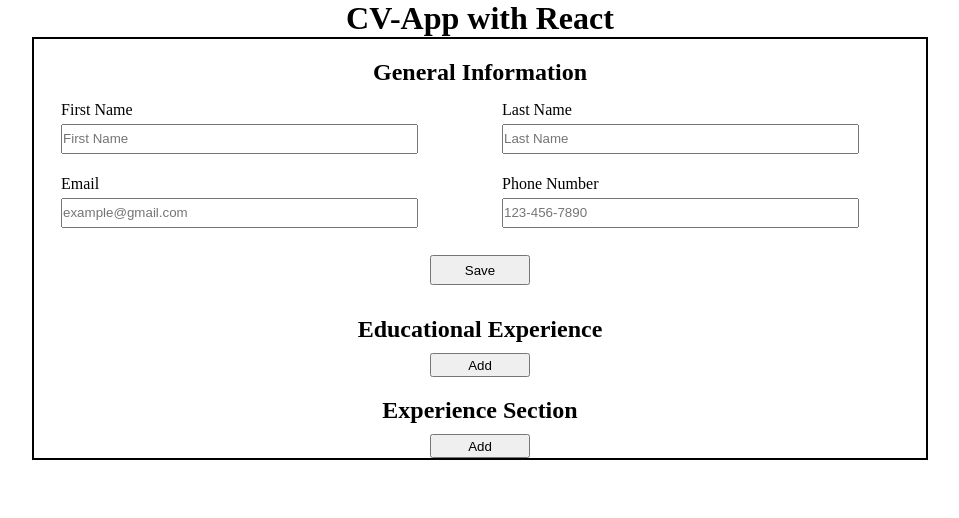
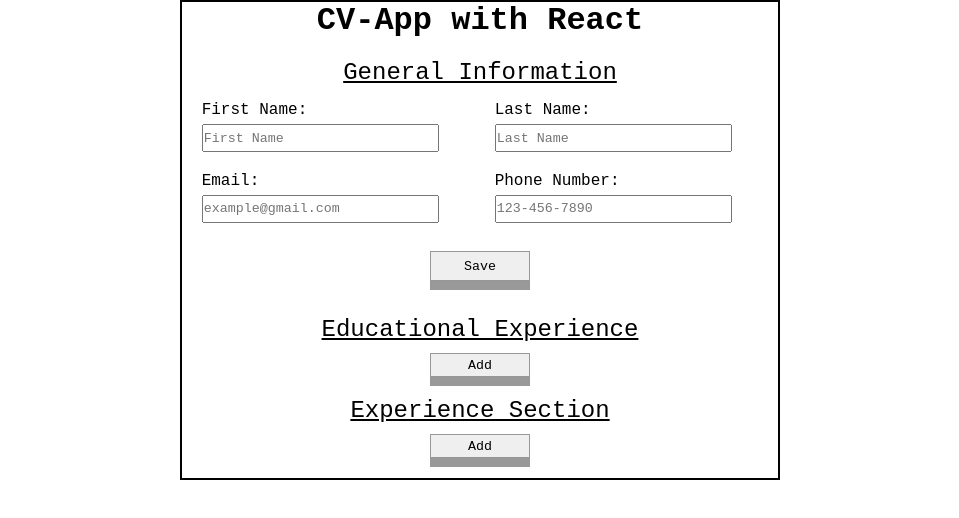
Before and after one commit to S460s/cv-app, a React (Create React App) app: page / in a window 1280 px wide. Shown: the top 518 px of the page, without its empty margins (160-1119 px from the left). Built offline with nearby package versions, Linux system fonts and the light colour scheme.

Commit message:
Worked on css

```diff
--- a/src/App.js
+++ b/src/App.js
@@ -44,10 +44,8 @@ class App extends React.Component {
 
 		return (
 			<div>
-				<header>
+				<main>
 					<h1 className='title'>CV-App with React</h1>
-				</header>
-				<main>
 					<h2 className='subTitle'>General Information</h2>
 					<GeneralSection />
 					<div>
--- a/src/components/GeneralSection.js
+++ b/src/components/GeneralSection.js
@@ -37,7 +37,7 @@ class GeneralSection extends React.Component {
 					lastName={lastName}
 					email={email}
 					phone={phone}
-					handleClick={this.handleSubmit}
+					handleEdit={this.handleSubmit}
 				/>
 			);
 		}
@@ -46,7 +46,7 @@ class GeneralSection extends React.Component {
 			<section className='generalSection'>
 				<form className='section' action='' onSubmit={this.handleSubmit}>
 					<label>
-						<p>First Name</p>
+						<p>First Name:</p>
 						<input
 							type='text'
 							placeholder='First Name'
@@ -58,7 +58,7 @@ class GeneralSection extends React.Component {
 					</label>
 
 					<label>
-						<p>Last Name</p>
+						<p>Last Name:</p>
 						<input
 							type='text'
 							placeholder='Last Name'
@@ -70,7 +70,7 @@ class GeneralSection extends React.Component {
 					</label>
 
 					<label>
-						<p>Email</p>
+						<p>Email:</p>
 						<input
 							type='email'
 							placeholder='example@gmail.com'
@@ -81,7 +81,7 @@ class GeneralSection extends React.Component {
 						/>
 					</label>
 					<label>
-						<p>Phone Number</p>
+						<p>Phone Number:</p>
 						<input
 							type='tel'
 							name='phone'
--- a/src/components/TextSection.js
+++ b/src/components/TextSection.js
@@ -2,32 +2,60 @@ function TextSection(props) {
 	if (props.firstName) {
 		return (
 			<div className='textSection'>
-				<p>First Name: {props.firstName}</p>
-				<p>Last Name: {props.lastName}</p>
-				<p>Email: {props.email}</p>
-				<p>Phone: {props.phone}</p>
-				<i className='far fa-edit' onClick={props.handleClick}></i>
+				<i className='far fa-edit editIcon' onClick={props.handleEdit}></i>
+				<p>
+					<span className='categoryText'>First Name:</span> {props.firstName}
+				</p>
+				<p>
+					<span className='categoryText'>Last Name:</span> {props.lastName}
+				</p>
+				<p>
+					<span className='categoryText'>Email:</span> {props.email}
+				</p>
+				<p>
+					<span className='categoryText'>Phone:</span> {props.phone}
+				</p>
 			</div>
 		);
 	} else if (props.companyName) {
 		return (
 			<div className='textSection'>
-				<p>Company Name: {props.companyName}</p>
-				<p>Position: {props.position}</p>
-				<p>From: {props.from}</p>
-				<p>To: {props.to}</p>
-				<p>Main task/s: {props.tasks}</p>
-				<i className='far fa-edit' onClick={props.handleClick}></i>
+				<i className='far fa-edit editIcon' onClick={props.handleEdit}></i>
+				<p>
+					<span className='categoryText'>Company Name:</span>{' '}
+					{props.companyName}
+				</p>
+				<p>
+					<span className='categoryText'>Position:</span>
+					{props.position}
+				</p>
+				<p>
+					<span className='categoryText'>From:</span> {props.from}
+				</p>
+				<p>
+					<span className='categoryText'>To:</span> {props.to}
+				</p>
+				<p>
+					<span className='categoryText'>Main Task/s:</span> {props.tasks}
+				</p>
 			</div>
 		);
 	} else {
 		return (
 			<div className='textSection'>
-				<p>School Name: {props.schoolName}</p>
-				<p>Study: {props.study}</p>
-				<p>From: {props.from}</p>
-				<p>To: {props.to}</p>
-				<i className='far fa-edit' onClick={props.handleClick}></i>
+				<i className='far fa-edit editIcon' onClick={props.handleEdit}></i>
+				<p>
+					<span className='categoryText'>School Name:</span> {props.schoolName}
+				</p>
+				<p>
+					<span className='categoryText'>Study:</span> {props.study}
+				</p>
+				<p>
+					<span className='categoryText'>From:</span>
+				</p>
+				<p>
+					<span className='categoryText'>To:</span> {props.to}
+				</p>
 			</div>
 		);
 	}
--- a/src/styles/App.css
+++ b/src/styles/App.css
@@ -3,10 +3,35 @@
 	padding: 0;
 	box-sizing: border-box;
 }
+body {
+	font-family: 'Courier New', monospace;
+}
+input {
+	font-family: 'Courier New', monospace;
+}
+
+button {
+	font-family: 'Courier New', monospace;
+	cursor: pointer;
+	text-decoration: none;
+	outline: none;
+	color: black;
+	border: rgba(97, 97, 97, 0.61) solid 1px;
+	box-shadow: 0 9px #999;
+}
+button:hover {
+	background-color: #dadada;
+}
+button:active {
+	background-color: #aaaaaa;
+	box-shadow: 0 5px #666;
+	transform: translateY(4px);
+}
 
 main {
 	border: 2px solid;
-	width: 70vw;
+	width: 60vw;
+	max-width: 600px;
 	height: max-content;
 	margin: auto;
 }
@@ -18,11 +43,15 @@ main {
 .subTitle {
 	text-align: center;
 	margin-top: 20px;
-	margin-bottom: 10px;
+	font-weight: 500;
+	text-decoration: underline;
+	text-decoration-style: solid;
+	padding-bottom: 10px;
 }
 .addBtn {
 	display: block;
 	margin: auto;
 	width: 100px;
 	height: 3vh;
+	margin-bottom: 20px;
 }
--- a/src/styles/GeneralSection.css
+++ /dev/null
@@ -1,5 +0,0 @@
-.generalSection {
-	background-color: cornflowerblue;
-	display: flex;
-	flex-direction: column;
-}
--- a/src/styles/forms.css
+++ b/src/styles/forms.css
@@ -8,8 +8,15 @@
 	padding: 5px;
 }
 
+.section > label {
+	width: 90%;
+	height: 100%;
+	margin: 10px;
+}
+
 .textSection {
 	padding-left: 20px;
+	font-size: large;
 }
 
 .xpSection {
@@ -17,10 +24,14 @@
 	height: max-content;
 }
 
-.section > label {
-	width: 90%;
-	height: 100%;
-	margin: 10px;
+.editIcon {
+	float: right;
+	margin-right: 20px;
+	cursor: pointer;
+}
+
+.categoryText {
+	font-weight: bold;
 }
 
 label > input {
@@ -34,11 +45,13 @@ label > input {
 	height: 30px;
 	display: block;
 	margin: auto;
+	margin-bottom: 10px;
 }
 
 .generalBtn {
 	grid-column: 1/3;
 	width: 100px;
+	margin-bottom: 10px;
 }
 
 textarea {
```
